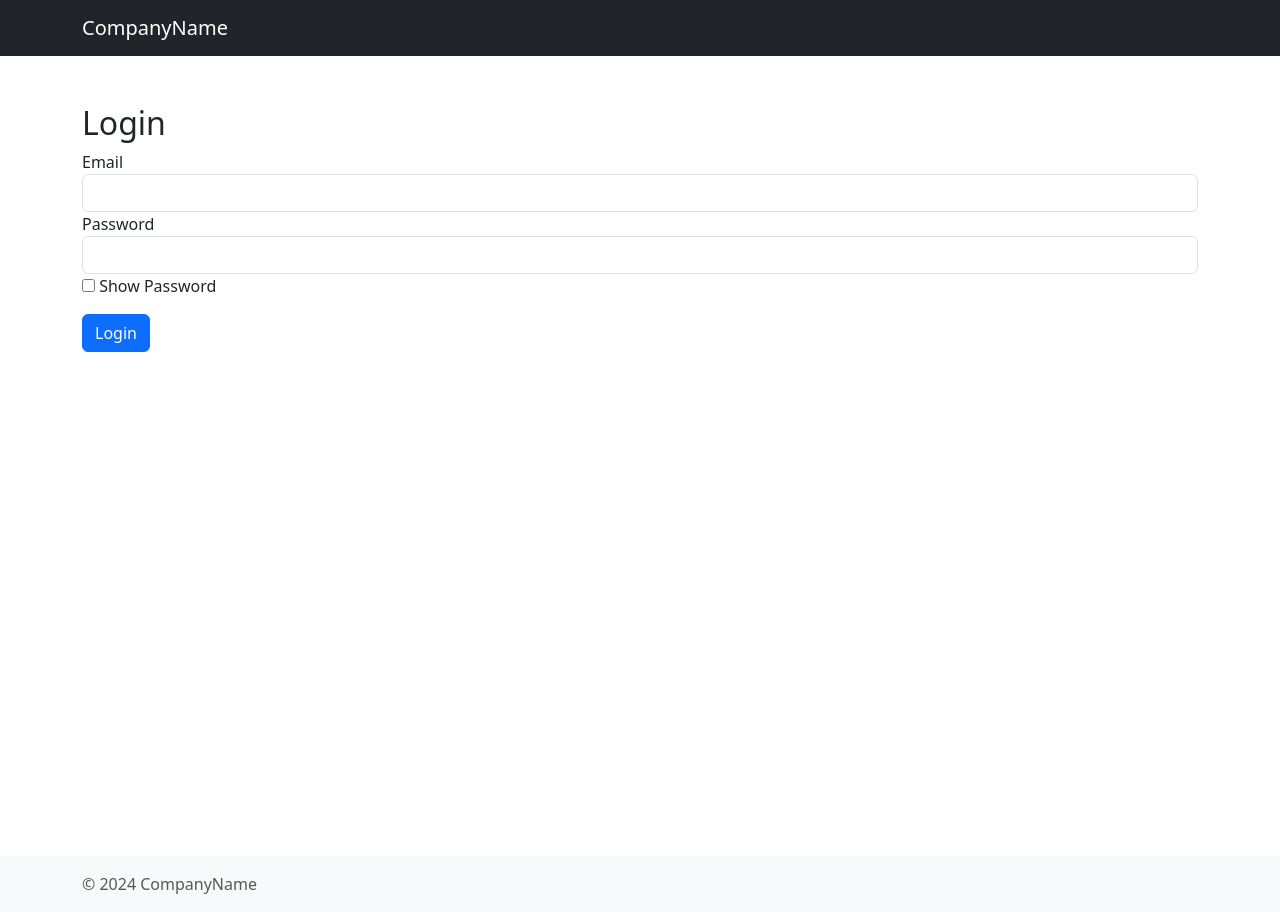
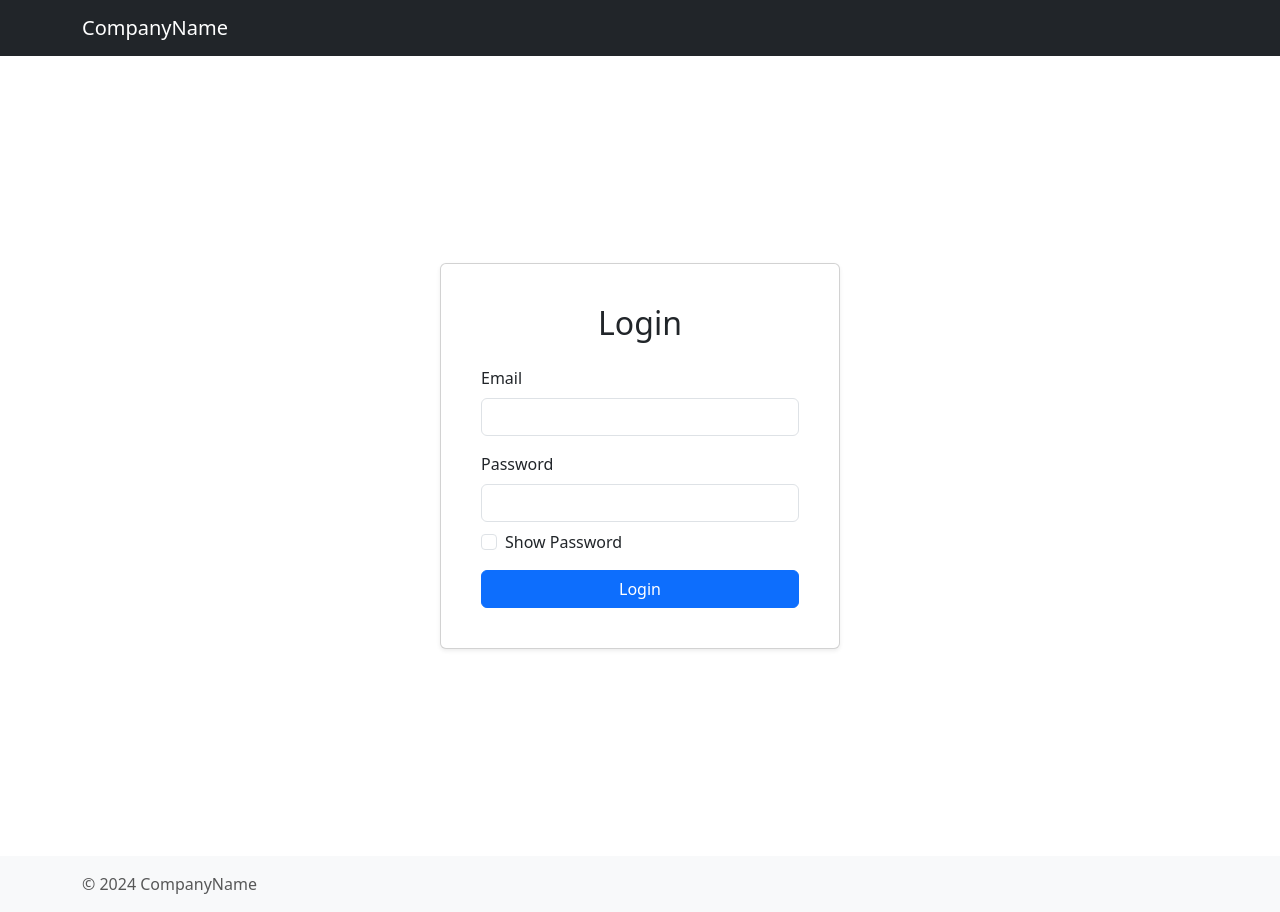
Before and after one commit to nhtY/jekirdek-case, a React (Vite) app in the folder frontend/my-crm-app/: page / in a window 1280 px wide. Built offline with nearby package versions, Linux system fonts and the light colour scheme.

Commit message:
style the login form and use an error modal for invalid credentials.

```diff
--- a/frontend/my-crm-app/src/pages/LoginPage.jsx
+++ b/frontend/my-crm-app/src/pages/LoginPage.jsx
@@ -1,11 +1,13 @@
 import { useState } from 'react';
 import { useNavigate } from 'react-router-dom';
 import { useAuth } from '../hooks/useAuth';
+import NotificationModal from '../components/NotificationModal';
 
 const LoginPage = () => {
     const [email, setEmail] = useState('');
     const [password, setPassword] = useState('');
     const [showPassword, setShowPassword] = useState(false);
+    const [modalProps, setModalProps] = useState({ show: false, message: '', type: 'info' }); // State to control modal visibility and content
     const { login } = useAuth();
     const navigate = useNavigate();
 
@@ -17,40 +19,70 @@ const LoginPage = () => {
             login({ email }, 'USER', 'user-token');
             navigate('/user');
         } else {
-            alert('Invalid credentials');
+            setModalProps({
+                show: true,
+                message: 'Invalid credentials. Please try again.',
+                type: 'error'
+            });
         }
     };
 
     return (
-        <div className="container mt-5">
-            <h2>Login</h2>
-            <div className="form-group">
-                <label>Email</label>
+        <div className="container d-flex justify-content-center align-items-center min-vh-100">
+            <div className="card p-4 shadow-sm rounded" style={{ maxWidth: '400px', width: '100%' }}>
+                <div className="card-body">
+                    <h2 className="card-title text-center mb-4">Login</h2>
+                    <form>
+                        <div className="mb-3">
+                            <label htmlFor="email" className="form-label">Email</label>
                             <input
                                 type="email"
+                                id="email"
                                 className="form-control"
                                 value={email}
                                 onChange={(e) => setEmail(e.target.value)}
+                                required
                             />
                         </div>
-            <div className="form-group">
-                <label>Password</label>
+                        <div className="mb-3">
+                            <label htmlFor="password" className="form-label">Password</label>
                             <input
                                 type={showPassword ? 'text' : 'password'}
+                                id="password"
                                 className="form-control"
                                 value={password}
                                 onChange={(e) => setPassword(e.target.value)}
+                                required
                             />
+                            <div className="form-check mt-2">
                                 <input
                                     type="checkbox"
+                                    id="showPassword"
+                                    className="form-check-input"
                                     checked={showPassword}
                                     onChange={() => setShowPassword(!showPassword)}
-                />{' '}
-                Show Password
+                                />
+                                <label htmlFor="showPassword" className="form-check-label">Show Password</label>
                             </div>
-            <button className="btn btn-primary mt-3" onClick={handleLogin}>
+                        </div>
+                        <button
+                            type="button"
+                            className="btn btn-primary w-100"
+                            onClick={handleLogin}
+                        >
                             Login
                         </button>
+                    </form>
+                </div>
+            </div>
+
+            {/* Use NotificationModal */}
+            <NotificationModal
+                show={modalProps.show}
+                onClose={() => setModalProps({ ...modalProps, show: false })}
+                message={modalProps.message}
+                type={modalProps.type}
+            />
         </div>
     );
 };
```
Lines whose indentation alone changed are shown as unchanged.
